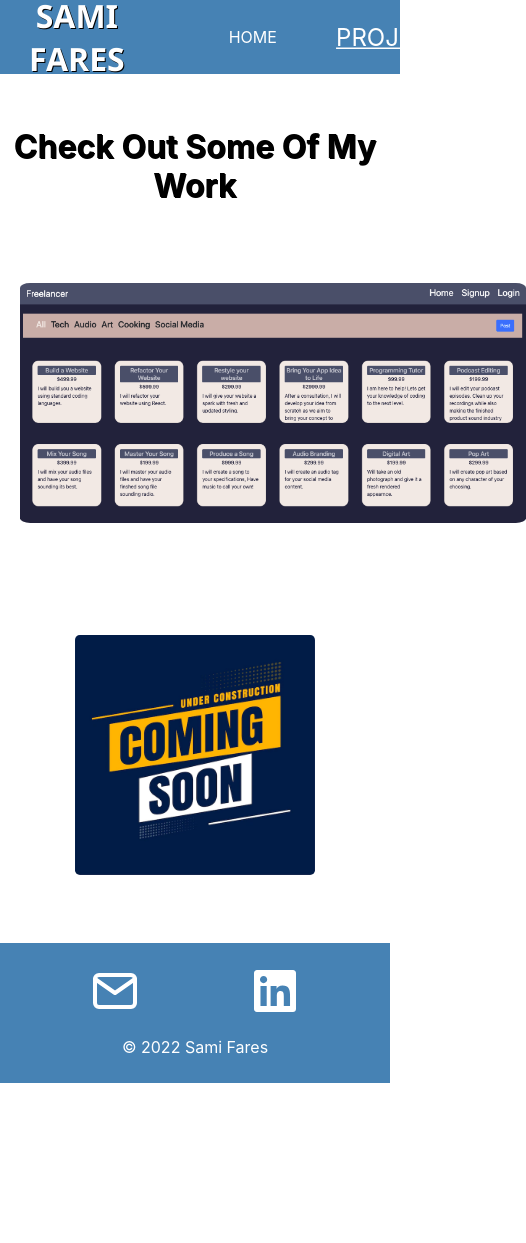
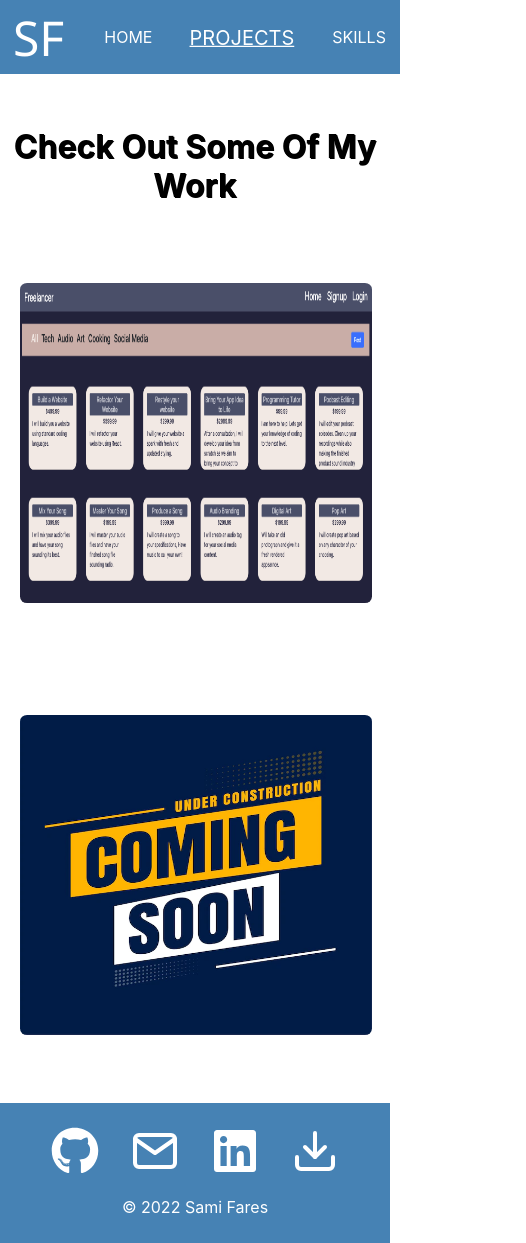
Before and after one commit to SamiFdev/Portfoliov2, a React (Create React App) app: page /projects in a window 390 px wide. Shown: the whole page, 526 px wide, since content can reach past the window. Before the commit the page ends 1083 px from the top, so only its background shows below. Built offline with nearby package versions, Linux system fonts and the light colour scheme.

Commit message:
responsive changes for all pages

```diff
--- a/src/components/Footer/Footer.module.css
+++ b/src/components/Footer/Footer.module.css
@@ -12,6 +12,24 @@
     gap: 7rem;
 }
 
+@media screen and (max-width: 370px) {
+    .footerLinks {
+        gap: 1rem;
+    }
+}
+
+@media screen and (max-width: 428px) {
+    .footerLinks {
+        gap: 1rem;
+    }
+}
+
+@media screen and (max-width: 550px) {
+    .footerLinks {
+        gap: 2rem;
+    }
+}
+
 .Copyright {
     color: white;
     margin: auto;
--- a/src/components/Home/Home.module.css
+++ b/src/components/Home/Home.module.css
@@ -35,7 +35,7 @@ p {
     gap: 5rem;
     padding: 2em;
 }
-@media screen and (max-width: 750px) {
+@media screen and (max-width: 400px) {
     .writeups {
         flex-direction: column;
     }
--- a/src/components/Navbar/Navbar.module.css
+++ b/src/components/Navbar/Navbar.module.css
@@ -22,10 +22,10 @@
 .nav :global(.active) {
     text-decoration: underline;
     border-radius: 15%;
-    transform: scale(1.5);
+    transform: scale(1.25);
 }
 .nav a:hover {
-    transform: scale(1.5);
+    transform: scale(1.25);
     transition: 0.35s;
 }
 
@@ -39,10 +39,46 @@
     color: white;
     padding: 1.5rem;
     font-family: 'Segoe UI', Tahoma, Geneva, Verdana, sans-serif;
+    font-size: 3rem;
+}
+.navNameShort {
+    display: none;
+    display: flex;
+    justify-content: flex-start;
+    color: white;
+    padding: 1.5rem;
+    font-family: 'Segoe UI', Tahoma, Geneva, Verdana, sans-serif;
+    font-size: 3rem;
+    display: none;
+    margin: -1rem;
+}
+
+@media (max-width: 824px) {
+    .navNameShort {
+        display: inline-block;
+        margin: -1rem;
+    }
+    .navName {
+        display: none;
+    }
 }
 
 .linkGroup {
     display: flex;
-    gap: 5rem;
-    padding: 5rem;
+    gap: 3rem;
+    margin: 2rem;
 }
+
+@media screen and (max-width: 450) {
+    .linkGroup {
+        padding: unset;
+        margin: 2rem;
+        gap: 3rem;
+    }
+}
+@media screen and (max-width: 370px) {
+    .linkGroup {
+        margin: -3rem;
+        gap: 1.5rem;
+    }
+}
--- a/src/components/Navbar/index.js
+++ b/src/components/Navbar/index.js
@@ -4,7 +4,8 @@ function Navbar() {
     return (
         <nav className={styles.nav}>
             <div>
-                <h1 className={styles.navName}>Sami Fares</h1>
+                <span className={styles.navName}>Sami Fares</span>
+                <span className={styles.navNameShort}>SF</span>
             </div>
             <div className={styles.linkGroup}>
                 <NavLink to="/">Home</NavLink>
--- a/src/components/Projects/Projects.module.css
+++ b/src/components/Projects/Projects.module.css
@@ -61,6 +61,20 @@
     }
 }
 
+@media screen and (max-width: 370px) {
+    .ProjectThumbnail {
+        width: 20rem;
+        height: 15rem;
+    }
+}
+
+@media screen and (max-width: 428px) {
+    .ProjectThumbnail {
+        width: 22rem;
+        height: 20rem;
+    }
+}
+
 .ProjectThumbnail:hover {
     transition: 0.25s;
     transform: skew(3deg, 3deg);
--- a/src/components/Skills/Skills.module.css
+++ b/src/components/Skills/Skills.module.css
@@ -12,6 +12,18 @@
     grid-gap: 30px;
     width: auto;
     padding: 6rem;
+}
+
+@media screen and (max-width: 375px) {
+    .skillsContainer {
+        grid-template-columns: repeat(3, 5rem);
+    }
+}
+
+@media screen and (max-width: 552px) {
+    .skillsContainer {
+        grid-template-columns: repeat(3, 5rem);
+    }
 }
 
 .skillsContainer svg {
```
